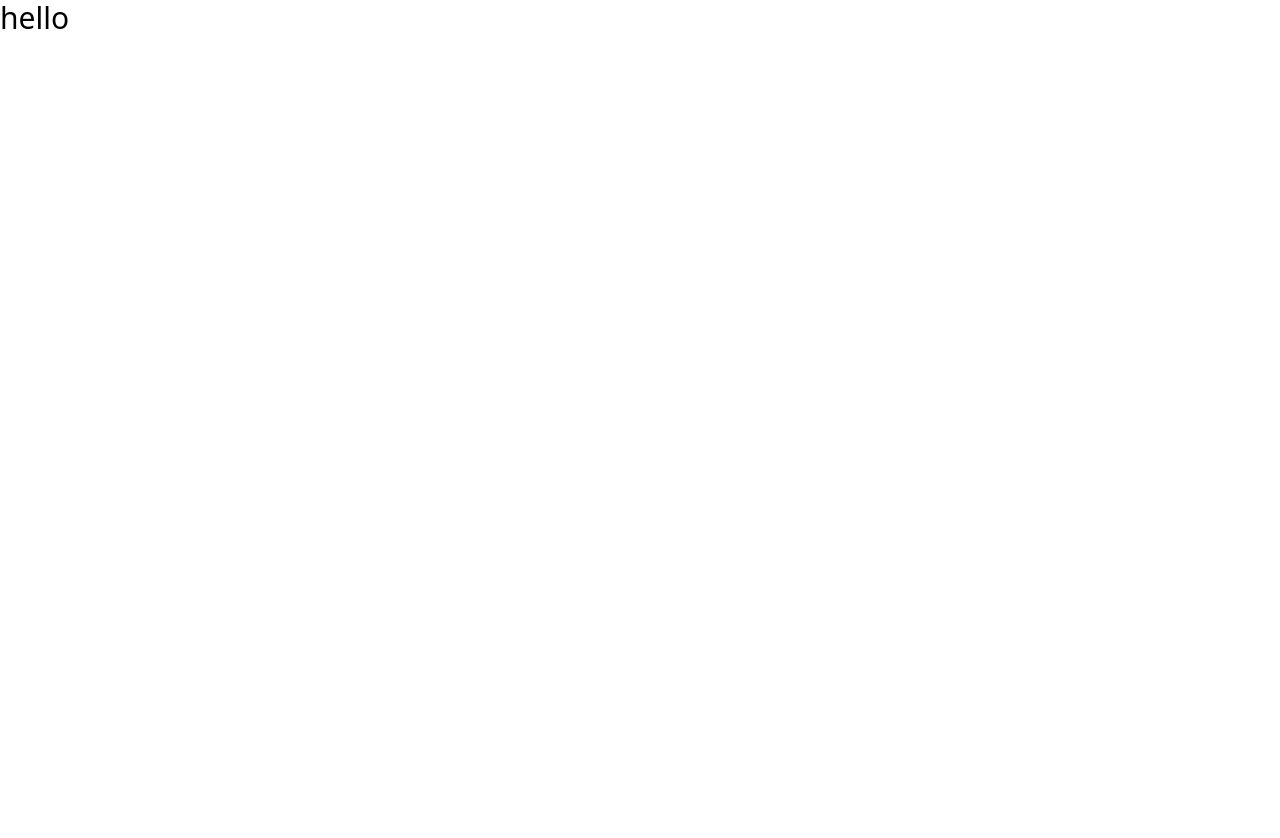
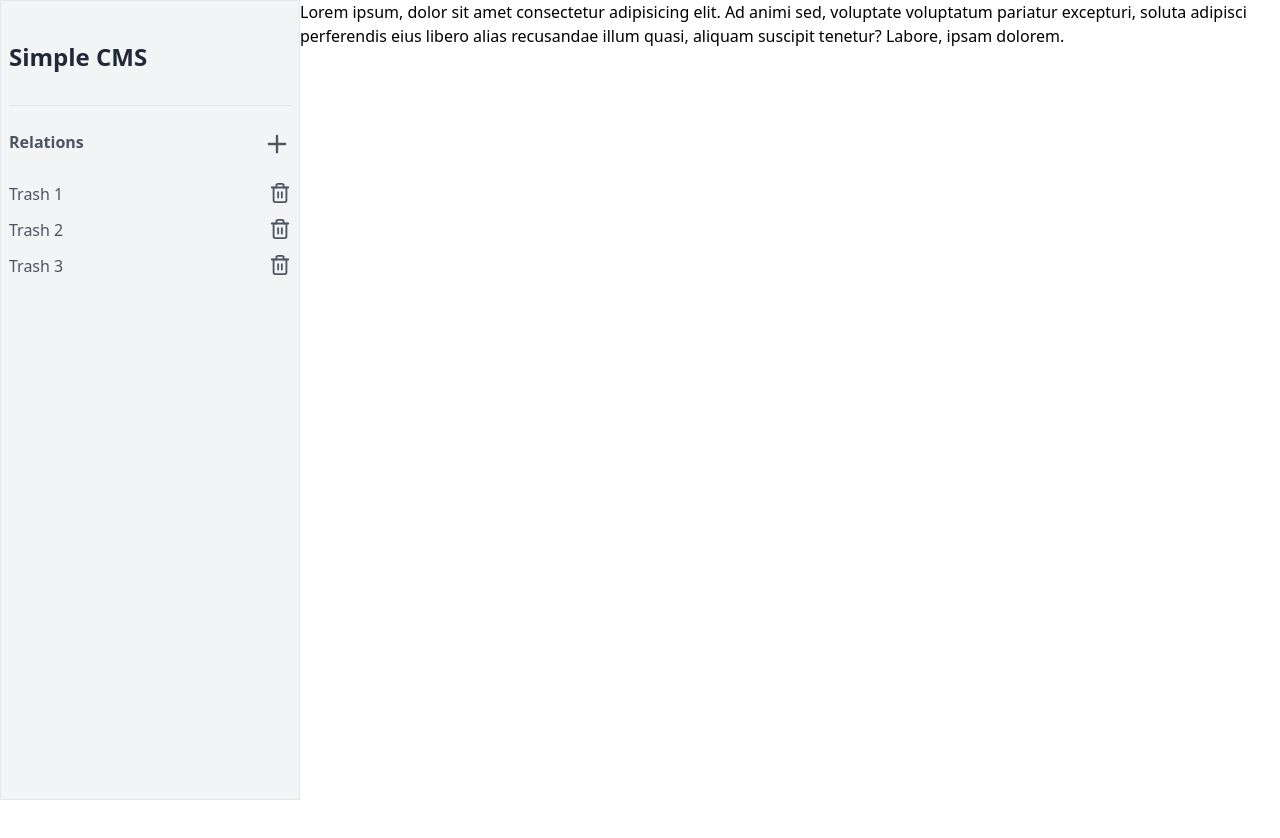
Before and after one commit to Shobhit-Mishra-02/vahan-task, a React (Vite) app in the folder frontend/: page / in a window 1280 px wide. Shown: the top 838 px of the page. Before the commit the page ends 800 px from the top, so only its background shows below. Built offline with nearby package versions, Linux system fonts and the light colour scheme.

Commit message:
feat: added side navbar

```diff
--- a/frontend/package.json
+++ b/frontend/package.json
@@ -10,6 +10,7 @@
     "preview": "vite preview"
   },
   "dependencies": {
+    "lucide-react": "^0.378.0",
     "react": "^18.2.0",
     "react-dom": "^18.2.0"
   },
--- a/frontend/src/App.tsx
+++ b/frontend/src/App.tsx
@@ -1,5 +1,110 @@
+import {
+  ArrowLeftFromLine,
+  ArrowRightFromLine,
+  Plus,
+  Trash2,
+} from "lucide-react";
+import { useState } from "react";
+
 function App() {
-  return <div className="text-3xl">hello</div>;
+  const [isOpen, setOpen] = useState(false);
+  const toggle = () => {
+    setOpen(!isOpen);
+  };
+
+  return (
+    <div className="flex">
+      <div>
+        <nav
+          className={`fixed top-0 ${
+            isOpen ? "left-0" : "-left-full"
+          } bottom-0 lg:sticky lg:h-[100vh]  divide-y p-2 w-[300px] border bg-gray-100`}
+        >
+          <div className="flex justify-between align-middle py-8">
+            <span className="text-2xl font-semibold text-gray-800">
+              Simple CMS
+            </span>
+            <span
+              onClick={toggle}
+              className="text-gray-600 lg:hidden hover:text-gray-700 cursor-pointer"
+            >
+              <ArrowLeftFromLine />
+            </span>
+          </div>
+          <div className="">
+            <div className="flex justify-between py-6 ">
+              <span className="text-gray-600 font-semibold">Relations</span>
+              <span className="text-gray-600 hover:text-gray-700 cursor-pointer">
+                <Plus size={28} strokeWidth={2} />
+              </span>
+            </div>
+
+            <div className="list-none flex justify-start flex-col gap-3">
+              <li className="flex justify-between">
+                <span
+                  className="text-gray-600 hover:text-gray-700 cursor-pointer
+               "
+                >
+                  Trash 1
+                </span>{" "}
+                <span
+                  className="
+                text-gray-600 hover:text-gray-700 cursor-pointer
+                "
+                >
+                  <Trash2 size={22} />
+                </span>
+              </li>
+              <li className="flex justify-between">
+                <span
+                  className="text-gray-600 hover:text-gray-700 cursor-pointer
+               "
+                >
+                  Trash 2
+                </span>{" "}
+                <span
+                  className="
+                text-gray-600 hover:text-gray-700 cursor-pointer
+                "
+                >
+                  <Trash2 size={22} />
+                </span>
+              </li>
+              <li className="flex justify-between">
+                <span
+                  className="text-gray-600 hover:text-gray-700 cursor-pointer
+               "
+                >
+                  Trash 3
+                </span>{" "}
+                <span
+                  className="
+                text-gray-600 hover:text-gray-700 cursor-pointer
+                "
+                >
+                  <Trash2 size={22} />
+                </span>
+              </li>
+            </div>
+          </div>
+        </nav>
+      </div>
+      <div className="grow">
+        <span
+          onClick={toggle}
+          className="text-gray-600 lg:hidden hover:text-gray-700 cursor-pointer"
+        >
+          <ArrowRightFromLine />
+        </span>
+        <div className="h-[200vh]">
+          Lorem ipsum, dolor sit amet consectetur adipisicing elit. Ad animi
+          sed, voluptate voluptatum pariatur excepturi, soluta adipisci
+          perferendis eius libero alias recusandae illum quasi, aliquam suscipit
+          tenetur? Labore, ipsam dolorem.
+        </div>
+      </div>
+    </div>
+  );
 }
 
 export default App;
```
Also changed, not shown: 1 other file (tests, documents, lock files or other folders).
